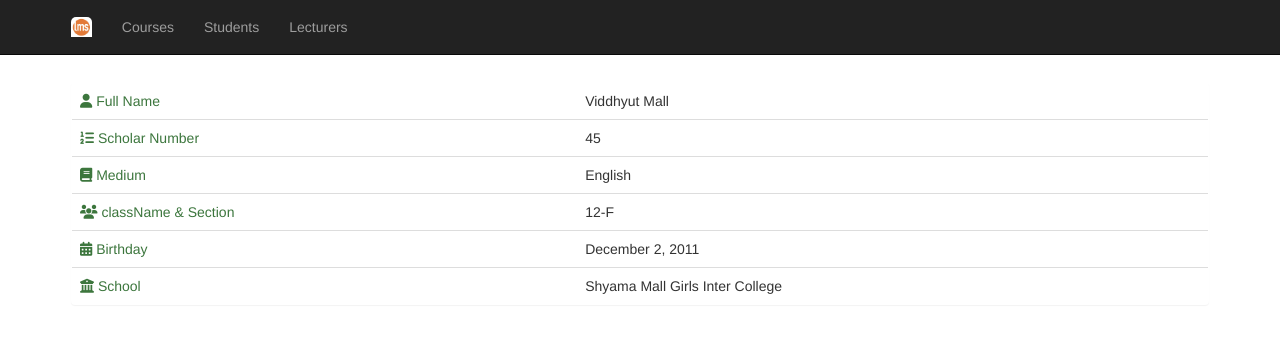
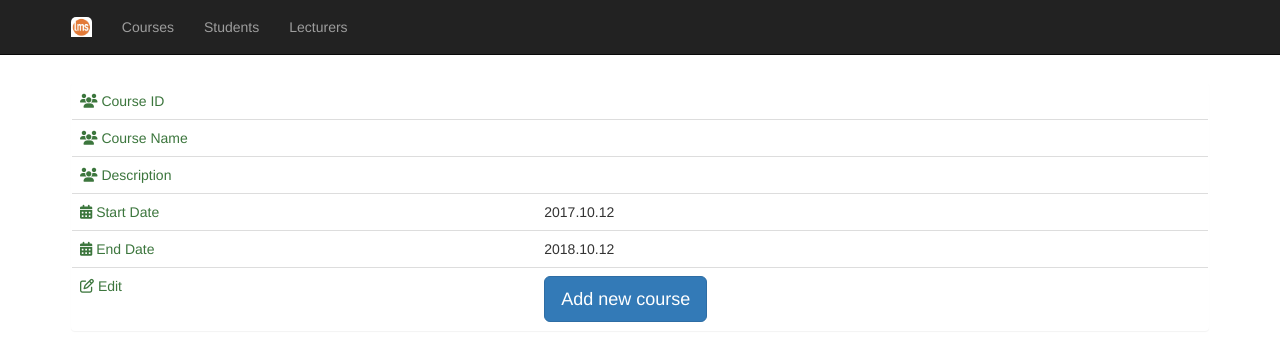
Before and after one commit to webfolly/lms-react-project, a React (Create React App) app: page /courses/detail/1 in a window 1280 px wide. Shown: the top 360 px of the page. Built offline with nearby package versions, Linux system fonts and the light colour scheme.

Commit message:
adding loading/editing/saving

```diff
--- a/src/Course/CourseDetailView.js
+++ b/src/Course/CourseDetailView.js
@@ -9,57 +9,68 @@ import {
 } from 'react-router-dom';
 
 export default class CourseDetailView extends React.Component{
-    constructor(props){
+    constructor(props) {
         super(props);
         this.state = {
-            id: props.match.params.id
-        }
+            isLoading: false,
+            isEditing: false,
+            isSaving: false,
+            error: null,
+            course: null
+        };
     }
 
     render(){
+        const {isLoading, isEditing, course} = this.state;
+        if (isLoading) {
+            return <h3>Loading details...</h3>;
+        }
+
+        //return isEditing ?
+        // this.renderForm(course) : this.renderDisplay(course)
+
         return (
             <div className="tab-content">
-            <div id="Summery" className="tab-pane fade in active">
+            <div id="Summary" className="tab-pane fade in active">
                 <div className="table-responsive panel">
                     <table className="table">
                         <tbody>
                         <tr>
                             <td className="text-success"><i
-                                className="fa fa-user"></i> Full Name
+                                className="fa fa-group"></i> Course ID
                             </td>
-                            <td>Viddhyut Mall</td>
+                            <td>{this.state.course}</td>
                         </tr>
                         <tr>
                             <td className="text-success"><i
-                                className="fa fa-list-ol"></i> Scholar Number
+                                className="fa fa-group"></i> Course Name
                             </td>
-                            <td>45</td>
+                            <td>{this.state.name}</td>
                         </tr>
                         <tr>
                             <td className="text-success"><i
-                                className="fa fa-book"></i> Medium
+                                className="fa fa-group"></i> Description
                             </td>
-                            <td>English</td>
+                            <td>{this.state.desc}</td>
                         </tr>
                         <tr>
                             <td className="text-success"><i
-                                className="fa fa-group"></i> className &amp; Section
+                                className="fa fa-calendar"></i> Start Date
                             </td>
-                            <td>12-F</td>
+                            <td>2017.10.12</td>
                         </tr>
                         <tr>
                             <td className="text-success"><i
-                                className="fa fa-calendar"></i> Birthday
+                                className="fa fa-calendar"></i> End Date
                             </td>
-                            <td>December 2, 2011</td>
+                            <td>2018.10.12</td>
                         </tr>
-
                         <tr>
                             <td className="text-success"><i
-                                className="fa fa-university"></i> School
+                                className="fa fa-edit"></i> Edit
                             </td>
                             <td>
-                                Shyama Mall Girls Inter College
+                                <Link to="/courses/create" className="btn btn-lg btn-primary" >Add new course</Link>
                             </td>
                         </tr>
                         </tbody>
--- a/src/Course/CoursesView.js
+++ b/src/Course/CoursesView.js
@@ -2,11 +2,13 @@ import React, {Component} from 'react';
 import {Link} from 'react-router-dom';
 import CourseCard from "./CourseCard";
 import CourseDetailView from "./CourseDetailView";
+import axios from "axios";
 
 export default class CoursesView extends React.Component {
     constructor(props) {
         super(props);
         this.state = {
+            isLoading: false,
             courses: [
                 {
                 id: 1,
@@ -19,14 +21,25 @@ export default class CoursesView extends React.Component {
                 description: `Learn`
                 }
             ]
-        }
+        };
     }
 
-    componentWillMount() {
+    //loadCourses() {
+    //    this.setState({isLoading: true});
+    //    axios.get('/api/courses')
+    //        .then(response => {
+    //            this.setState({
+    //
+    //            });
+    //        });
+    //}
 
-    }
+    //componentWillMount() {
+    //    this.loadCourses();
+    //}
 
     render() {
+
         return (
             <div className={'container-fluid'}>
                 <div className='row'>
```
